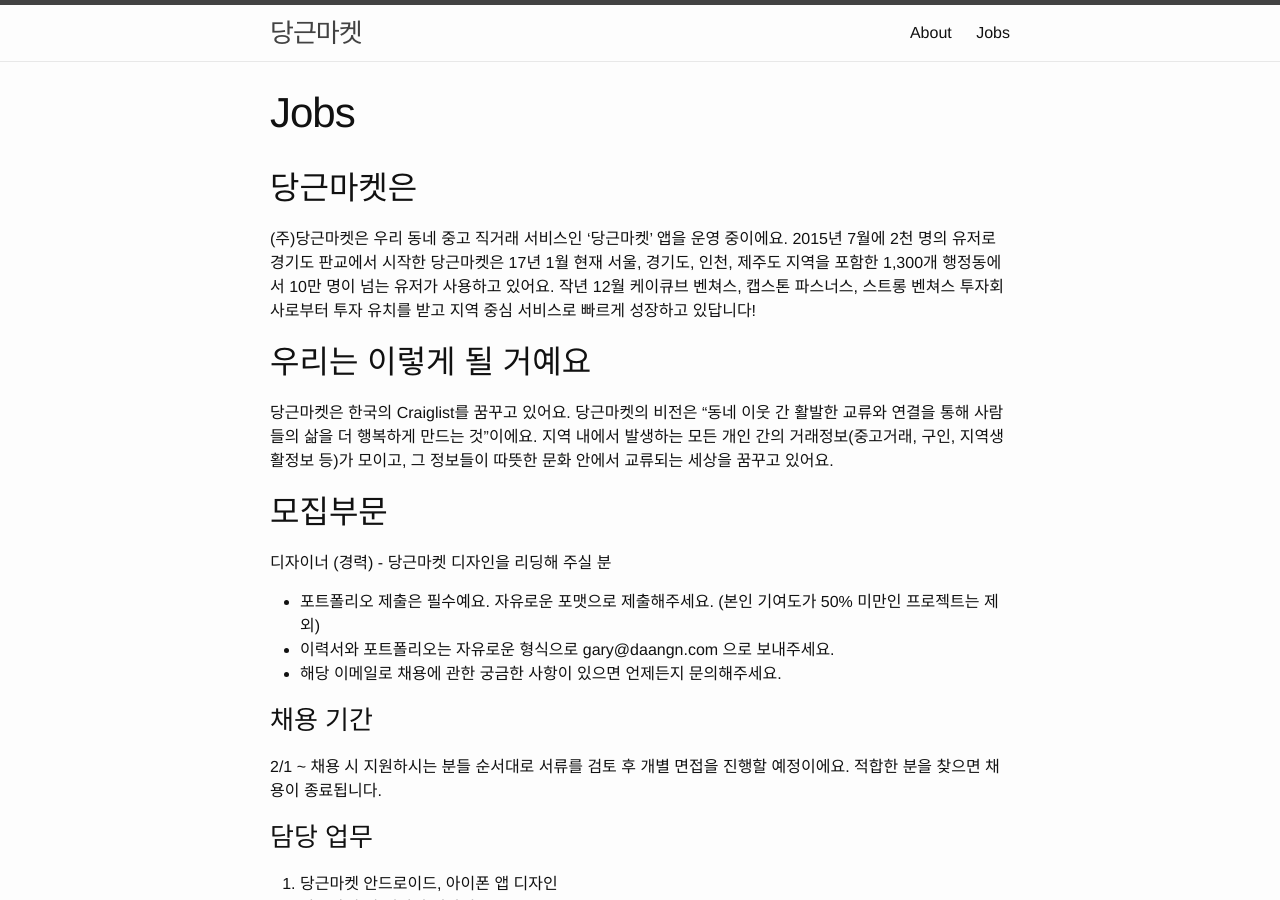
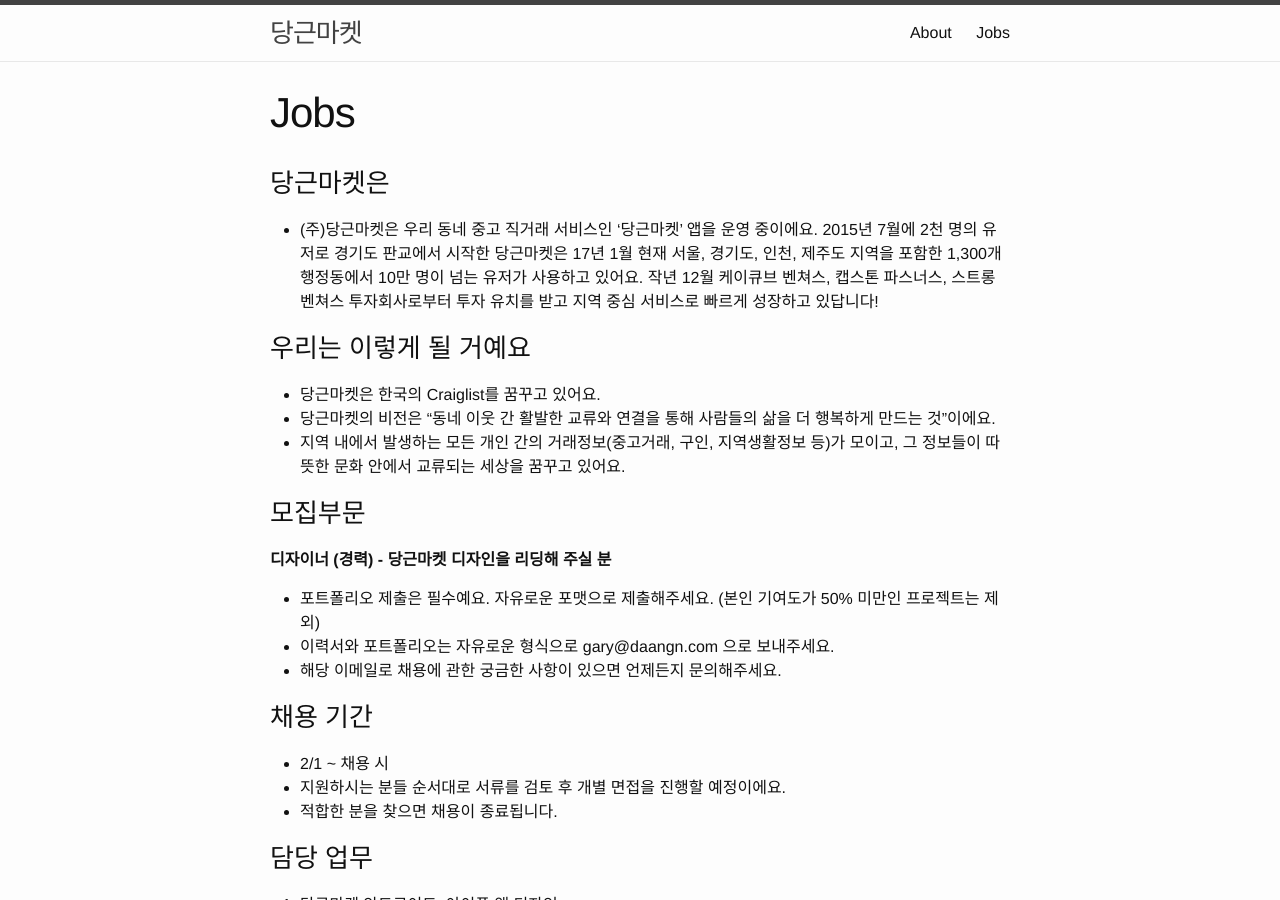
Before and after one commit to daangn/daangn-team-page, a Jekyll site: the page built from jobs.md, in a window 1280 px wide and 900 px high. Built offline with Jekyll 4.4.1, drawn with Linux system fonts in a browser that asks for light colours.

Commit message:
Update jobs.md

```diff
--- a/jobs.md
+++ b/jobs.md
@@ -5,25 +5,25 @@
 description: 지역기반 커뮤니티 서비스인 당근마켓 앱을 만들고 있는 스타트업 기업입니다. 저희와 함께 지역 커뮤니티 모바일 앱서비스를 만들어갈 멤버를 모십니다.
 ---
 
-## 당근마켓은
-(주)당근마켓은 우리 동네 중고 직거래 서비스인 ‘당근마켓’ 앱을 운영 중이에요. 2015년 7월에 2천 명의 유저로 경기도 판교에서 시작한 당근마켓은 17년 1월 현재 서울, 경기도, 인천, 제주도 지역을 포함한 1,300개 행정동에서 10만 명이 넘는 유저가 사용하고 있어요. 작년 12월 케이큐브 벤쳐스, 캡스톤 파스너스, 스트롱 벤쳐스 투자회사로부터 투자 유치를 받고 지역 중심 서비스로 빠르게 성장하고 있답니다!
+### 당근마켓은
+- (주)당근마켓은 우리 동네 중고 직거래 서비스인 ‘당근마켓’ 앱을 운영 중이에요. 2015년 7월에 2천 명의 유저로 경기도 판교에서 시작한 당근마켓은 17년 1월 현재 서울, 경기도, 인천, 제주도 지역을 포함한 1,300개 행정동에서 10만 명이 넘는 유저가 사용하고 있어요. 작년 12월 케이큐브 벤쳐스, 캡스톤 파스너스, 스트롱 벤쳐스 투자회사로부터 투자 유치를 받고 지역 중심 서비스로 빠르게 성장하고 있답니다!
 
-## 우리는 이렇게 될 거예요
-당근마켓은 한국의 Craiglist를 꿈꾸고 있어요.
-당근마켓의 비전은 “동네 이웃 간 활발한 교류와 연결을 통해 사람들의 삶을 더 행복하게 만드는 것”이에요.
-지역 내에서 발생하는 모든 개인 간의 거래정보(중고거래, 구인, 지역생활정보 등)가 모이고, 그 정보들이 따뜻한 문화 안에서 교류되는 세상을 꿈꾸고 있어요.
+### 우리는 이렇게 될 거예요
+- 당근마켓은 한국의 Craiglist를 꿈꾸고 있어요.
+- 당근마켓의 비전은 “동네 이웃 간 활발한 교류와 연결을 통해 사람들의 삶을 더 행복하게 만드는 것”이에요.
+- 지역 내에서 발생하는 모든 개인 간의 거래정보(중고거래, 구인, 지역생활정보 등)가 모이고, 그 정보들이 따뜻한 문화 안에서 교류되는 세상을 꿈꾸고 있어요.
 
-## 모집부문
-디자이너 (경력) - 당근마켓 디자인을 리딩해 주실 분
+### 모집부문
+<b>디자이너 (경력) - 당근마켓 디자인을 리딩해 주실 분</b>
 
 - 포트폴리오 제출은 필수예요. 자유로운 포맷으로 제출해주세요. (본인 기여도가 50% 미만인 프로젝트는 제외)
 - 이력서와 포트폴리오는 자유로운 형식으로 gary@daangn.com 으로 보내주세요.
 - 해당 이메일로 채용에 관한 궁금한 사항이 있으면 언제든지 문의해주세요.
 
 ### 채용 기간
-2/1 ~ 채용 시
-지원하시는 분들 순서대로 서류를 검토 후 개별 면접을 진행할 예정이에요.
-적합한 분을 찾으면 채용이 종료됩니다.
+- 2/1 ~ 채용 시
+- 지원하시는 분들 순서대로 서류를 검토 후 개별 면접을 진행할 예정이에요.
+- 적합한 분을 찾으면 채용이 종료됩니다.
 
 
 ### 담당 업무
```
